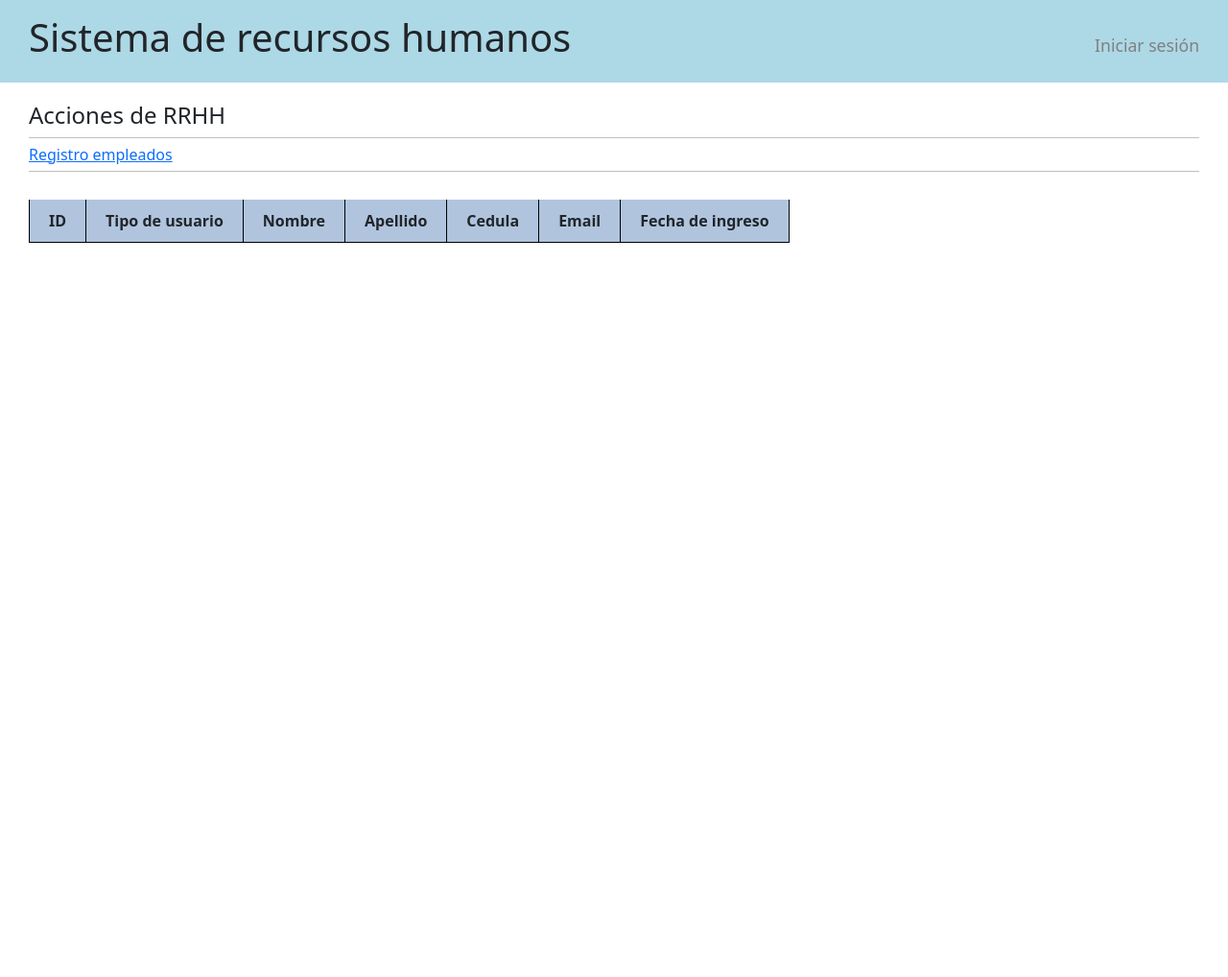
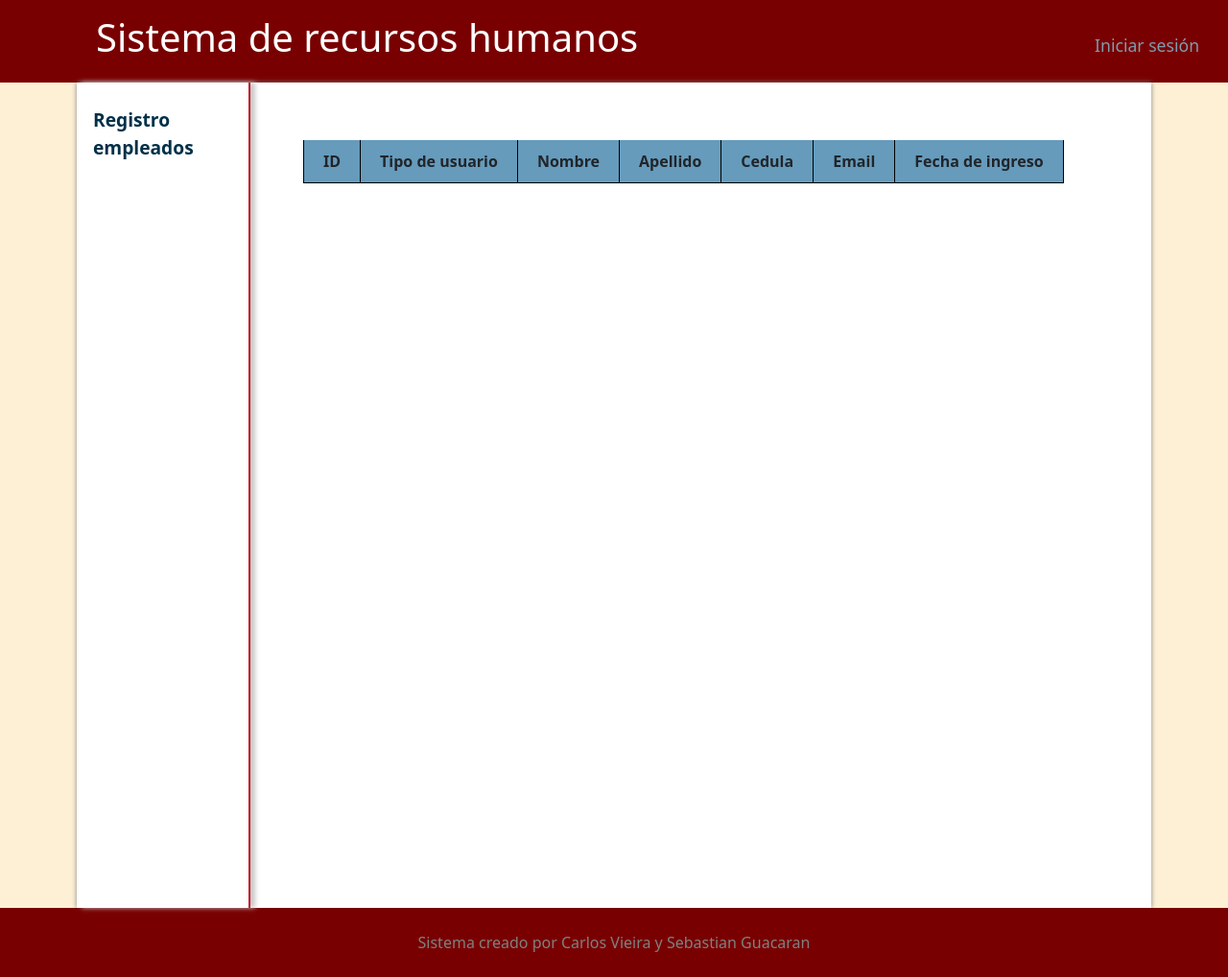
Before and after one commit to carldanvm/rrhh, a PHP site: page /rrhh/vistas/panel_rrhh.php in a window 1280 px wide. Shown: the whole page at 96% size. Before the commit the page ends 253 px from the top, so only its background shows below. Run offline with PHP 8.4, Linux system fonts and the light colour scheme; data that the repository does not hold is empty.

Commit message:
añadido paleta de colores y estilos

```diff
--- a/css/styles.css
+++ b/css/styles.css
@@ -1,6 +1,6 @@
 #tabla-empleados th {
   border-bottom: 1px solid #000;
-  background-color: lightsteelblue;
+  background-color: #669BBC;
   padding: 10px;
   padding-inline: 20px;
   border-left: 1px solid #000;
@@ -19,12 +19,13 @@
 }
 
 .encabezado {
-  background-color: lightblue;
+  background-color: #780000;
   padding-block: 15px;
   padding-inline: 30px;
   display: flex;
   align-items: baseline;
   justify-content: space-between;
+  color: white;
 }
 
 .menu-navegacion {
@@ -33,7 +34,7 @@
 }
 
 .boton-nav {
-  color: gray;
+  color: #7e9caf;
   font-size: 1.1rem;
   text-decoration: none;
   transition: color 0.2s;
@@ -41,12 +42,16 @@
 
 .boton-nav:hover {
   opacity: 1;
-  color: black;
+  color: #FDF0D5;
 }
 
 .contenedor {
   padding-inline: 30px;
   padding-block: 20px;
+  background-color: white;
+  margin-inline: 80px;
+  min-height: 100vh;
+  box-shadow: 0px 0px 5px 0px gray;
 }
 
 .registro-horas-contenedor{
@@ -59,6 +64,7 @@
     display: flex;
     justify-content: center;
     border-radius: 5px;
+    border: 2px solid #C1121F;
 }
 
 #formulario-registro-horas{
@@ -79,20 +85,26 @@
 
 .boton-confirmar{
     border-radius: 7px;
-    background: var(--bs-success);
+    background: #003049;
     color: white;
 }
 
 .boton-cancelar{
     border-radius: 7px;
-    background: var(--bs-red);
+    background: #780000;
     color: white;
 }
 
 .boton-registrar{
     border-radius: 7px;
-    background: var(--bs-primary);
+    background: #003049;
     color: white;
+}
+
+.boton-iniciar-sesion{
+  border-radius: 7px;
+  background: #003049;
+  color: white;
 }
 
 .calendario{
@@ -103,8 +115,8 @@
     justify-content: center;
 }
 
-.grupo-form{
-  border: 1px solid black;
+.grupo-form-registro{
+  border: 2px solid #C1121F;
   border-radius: 5px;
   min-height: 455px;
   display: flex;
@@ -112,4 +124,59 @@
   gap: 20px;
   align-items: center;
   padding-top: 10px;
+  box-shadow: 0px 0px 5px 0px gray;
 }
+
+body{
+  background-color: #FDF0D5;
+}
+
+footer{
+  background-color: #780000;
+}
+
+.formulario-login{
+  display: flex;
+  flex-direction: column;
+  max-width: 400px;
+  border: 2px solid #C1121F;
+  border-radius: 5px;
+  padding: 20px;
+  align-items: center;
+}
+
+.barra-lateral{
+  display: flex;
+  flex-direction: column;
+  gap: 10px;
+  background-color: white;
+  border-right: 2px solid #C1121F;
+  margin-left: -18px;
+  margin-top: -40px;
+  margin-bottom: -20px;
+  padding-top: 20px;
+  box-shadow: 5px 0px 5px #c8c8c8;
+}
+
+.barra-lateral-boton a{
+  color: #003049;
+  text-decoration: none;
+  font-weight: bold;
+  font-size: 1.2rem;
+}
+
+.barra-lateral-boton{
+  border-radius: 10px;
+  padding: 5px;
+}
+
+.barra-lateral-boton:hover{
+  background-color: gainsboro;
+}
+
+.contenido-rrhh{
+  padding: 20px;
+  flex-direction: column;
+  display: flex;
+  align-items: center;
+}
--- /dev/null
+++ b/paleta de colores.txt
@@ -0,0 +1 @@
+https://coolors.co/palette/780000-c1121f-fdf0d5-003049-669bbc
--- a/version.txt
+++ b/version.txt
@@ -1 +1 @@
-0.5.10
+0.5.11
--- a/vistas/includes/footer.php
+++ b/vistas/includes/footer.php
@@ -1,8 +1,15 @@
+    <!-- Cierra el contenedor -->
     </div>
 
+    <footer class="footer mt-auto py-4">
+        <div class="container text-center">
+            <span style="color: gray;">Sistema creado por Carlos Vieira y Sebastian Guacaran</span>
+        </div>
+    </footer>
 
     <script src="js/bootstrap.js"></script>
     <script src="js/jquery-3.7.1.min.js"></script>
     <script src="js/registrar-horas.js"></script>
-</body>
-</html>
+    </body>
+
+    </html>
--- a/vistas/includes/header.php
+++ b/vistas/includes/header.php
@@ -21,7 +21,7 @@
 
 <body>
     <div class="encabezado">
-        <div>
+        <div style="margin-left: 70px;">
             <h1>Sistema de recursos humanos</h1>
         </div>
 
--- a/vistas/inicio.php
+++ b/vistas/inicio.php
@@ -2,12 +2,12 @@
 
 <div class="row">
 
-    <div class="col-4 registro-horas-contenedor">
+    <div class="col-12 col-md-4 registro-horas-contenedor">
 
         <div class="registro-horas-formulario">
 
             <div id="comenzar-registro">
-                <h4>Registrar su entrada/salida de trabajo</h4>
+                <h4 style="color:black">Registrar su entrada/salida del trabajo</h4>
                 <div id="formulario-registro-horas">
                     <input type="number" name="cedula" placeholder="Cedula">
                     <input type="text" name="password" placeholder="Clave">
@@ -33,7 +33,7 @@
 
     </div>
 
-    <div class="col-8 calendario">
+    <div class="col-12 col-md-8 calendario">
         <div style="background: #ffffff; padding: 10px;">
             <h2>Aqui va a ir el calendario</h2>
         </div>
--- a/vistas/panel_rrhh.php
+++ b/vistas/panel_rrhh.php
@@ -1,13 +1,21 @@
 <?php include "includes/header.php"; ?>
 
-<h4>Acciones de RRHH</h4>
-<hr>
-<a href="index.php?page=registro_empleados">Registro empleados</a>
-<hr>
-<br>
+<div class="row" style="margin-top: 20px; min-height: 100vh">
+    <!-- Barra lateral de opciones -->
+    <div class="col-2 barra-lateral">
+        <div class="barra-lateral-boton">
+            <a href="index.php?page=registro_empleados" >Registro empleados</a>
+        </div>
+    </div>
 
+
+
+    <!-- Contenido principal -->
+    <div class="col-10 contenido-rrhh" >
+
+        <!-- Mensaje de exito al registrar empleado -->
         <?php
-    if (isset($_SESSION['mensaje'])){
+        if (isset($_SESSION['mensaje'])) {
 
             echo "<div style='color: green; font-size: 1.1rem; padding: 10px;'>";
             echo $_SESSION['mensaje'];
@@ -51,6 +59,13 @@
 
         </div>
 
+
+
+    </div>
+</div>
+
+
+
 <?php include 'includes/footer.php'; ?>
 
 <script src="js/tabla-rrhh.js"></script>
```
Also changed, not shown: vistas/login.php (+4 -4 lines), vistas/registro_empleados.php (+5 -5 lines). Lines whose indentation alone changed are shown as unchanged.
